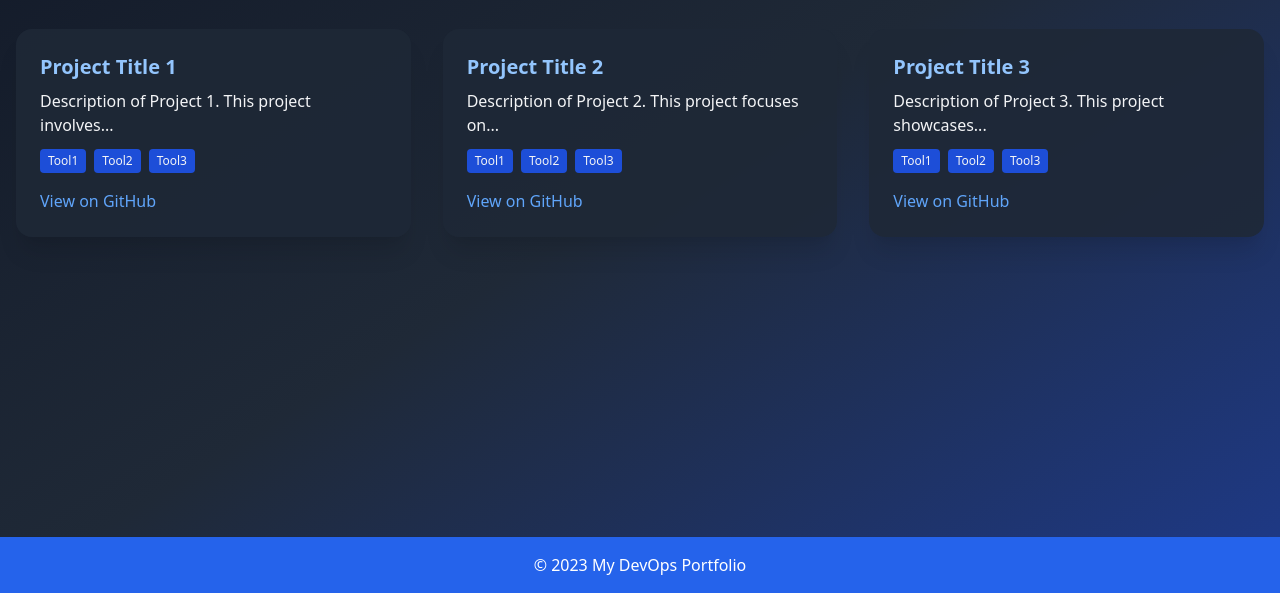
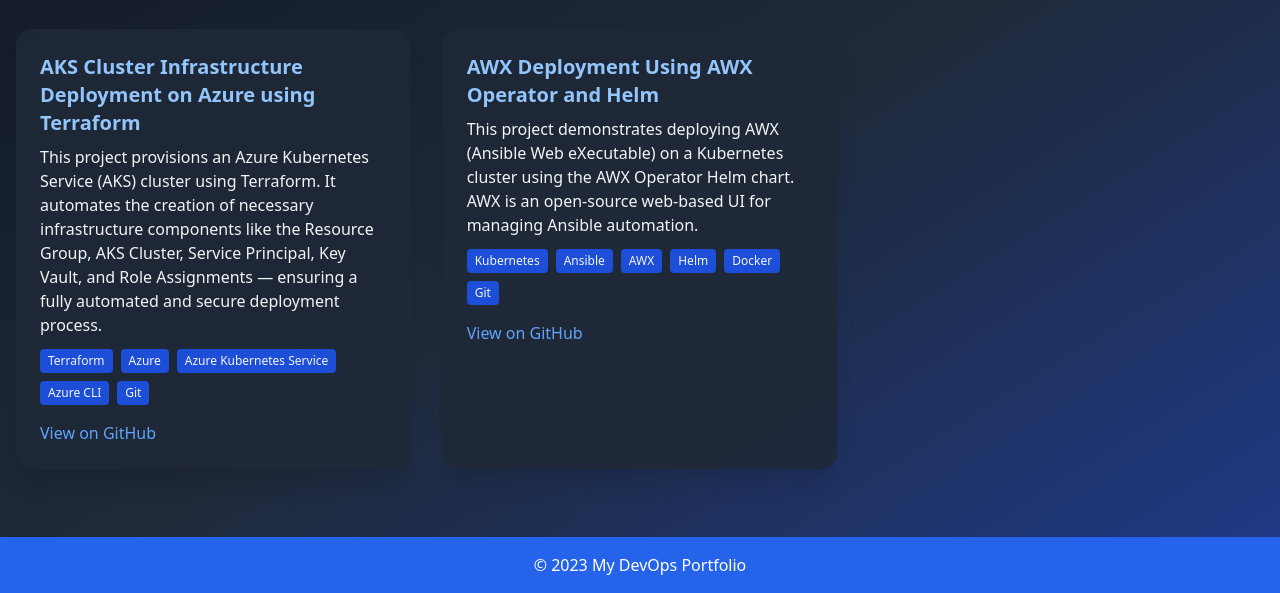
Before and after one commit to TanmayaChoudhury/Devops-Portfolio, a website: page public/projects.html in a window 1280 px wide. Shown: the part 207-800 px from the top of the page. Drawn offline with nearby package versions, Linux system fonts and the light colour scheme.

```diff
--- a/public/projects.html
+++ b/public/projects.html
@@ -53,34 +53,29 @@
             <h2 class="text-2xl font-semibold mb-8 animate__animated animate__fadeInLeft">Projects</h2>
             <div class="grid grid-cols-1 md:grid-cols-2 lg:grid-cols-3 gap-8">
                 <div class="bg-gray-800 bg-opacity-90 p-6 rounded-2xl shadow-xl transform transition-transform duration-300 hover:scale-105 animate__animated animate__fadeInUp">
-                    <h3 class="text-xl font-bold text-blue-300">Project Title 1</h3>
-                    <p class="mt-2">Description of Project 1. This project involves...</p>
+                    <h3 class="text-xl font-bold text-blue-300">AKS Cluster Infrastructure Deployment on Azure using Terraform</h3>
+                    <p class="mt-2">This project provisions an Azure Kubernetes Service (AKS) cluster using Terraform. It automates the creation of necessary infrastructure components like the Resource Group, AKS Cluster, Service Principal, Key Vault, and Role Assignments — ensuring a fully automated and secure deployment process.</p>
                     <div class="flex flex-wrap gap-2 mt-3">
-                        <span class="bg-blue-700 text-xs px-2 py-1 rounded">Tool1</span>
-                        <span class="bg-blue-700 text-xs px-2 py-1 rounded">Tool2</span>
-                        <span class="bg-blue-700 text-xs px-2 py-1 rounded">Tool3</span>
+                        <span class="bg-blue-700 text-xs px-2 py-1 rounded">Terraform</span>
+                        <span class="bg-blue-700 text-xs px-2 py-1 rounded">Azure</span>
+                        <span class="bg-blue-700 text-xs px-2 py-1 rounded">Azure Kubernetes Service</span>
+                        <span class="bg-blue-700 text-xs px-2 py-1 rounded">Azure CLI</span>
+                        <span class="bg-blue-700 text-xs px-2 py-1 rounded">Git</span>
                     </div>
-                    <a href="https://github.com/username/project1" target="_blank" class="inline-block mt-4 text-blue-400 hover:underline transition-colors duration-300">View on GitHub</a>
+                    <a href="https://github.com/TanmayaChoudhury/AKS-Cluster-Terraform.git" target="_blank" class="inline-block mt-4 text-blue-400 hover:underline transition-colors duration-300">View on GitHub</a>
                 </div>
                 <div class="bg-gray-800 bg-opacity-90 p-6 rounded-2xl shadow-xl transform transition-transform duration-300 hover:scale-105 animate__animated animate__fadeInUp animate__delay-1s">
-                    <h3 class="text-xl font-bold text-blue-300">Project Title 2</h3>
-                    <p class="mt-2">Description of Project 2. This project focuses on...</p>
+                    <h3 class="text-xl font-bold text-blue-300">AWX Deployment Using AWX Operator and Helm</h3>
+                    <p class="mt-2">This project demonstrates deploying AWX (Ansible Web eXecutable) on a Kubernetes cluster using the AWX Operator Helm chart. AWX is an open-source web-based UI for managing Ansible automation.</p>
                     <div class="flex flex-wrap gap-2 mt-3">
-                        <span class="bg-blue-700 text-xs px-2 py-1 rounded">Tool1</span>
-                        <span class="bg-blue-700 text-xs px-2 py-1 rounded">Tool2</span>
-                        <span class="bg-blue-700 text-xs px-2 py-1 rounded">Tool3</span>
+                        <span class="bg-blue-700 text-xs px-2 py-1 rounded">Kubernetes</span>
+                        <span class="bg-blue-700 text-xs px-2 py-1 rounded">Ansible</span>
+                        <span class="bg-blue-700 text-xs px-2 py-1 rounded">AWX</span>
+                        <span class="bg-blue-700 text-xs px-2 py-1 rounded">Helm</span>
+                        <span class="bg-blue-700 text-xs px-2 py-1 rounded">Docker</span>
+                        <span class="bg-blue-700 text-xs px-2 py-1 rounded">Git</span>
                     </div>
-                    <a href="https://github.com/username/project2" target="_blank" class="inline-block mt-4 text-blue-400 hover:underline transition-colors duration-300">View on GitHub</a>
-                </div>
-                <div class="bg-gray-800 bg-opacity-90 p-6 rounded-2xl shadow-xl transform transition-transform duration-300 hover:scale-105 animate__animated animate__fadeInUp animate__delay-2s">
-                    <h3 class="text-xl font-bold text-blue-300">Project Title 3</h3>
-                    <p class="mt-2">Description of Project 3. This project showcases...</p>
-                    <div class="flex flex-wrap gap-2 mt-3">
-                        <span class="bg-blue-700 text-xs px-2 py-1 rounded">Tool1</span>
-                        <span class="bg-blue-700 text-xs px-2 py-1 rounded">Tool2</span>
-                        <span class="bg-blue-700 text-xs px-2 py-1 rounded">Tool3</span>
-                    </div>
-                    <a href="https://github.com/username/project3" target="_blank" class="inline-block mt-4 text-blue-400 hover:underline transition-colors duration-300">View on GitHub</a>
+                    <a href="https://github.com/TanmayaChoudhury/AWX-Deployment.git" target="_blank" class="inline-block mt-4 text-blue-400 hover:underline transition-colors duration-300">View on GitHub</a>
                 </div>
                 <!-- Add more projects as needed, copy the card above and increment animate__delay-Xs for staggered animation -->
             </div>
```
Also changed, not shown: public/skills.html (+5 -5 lines).
